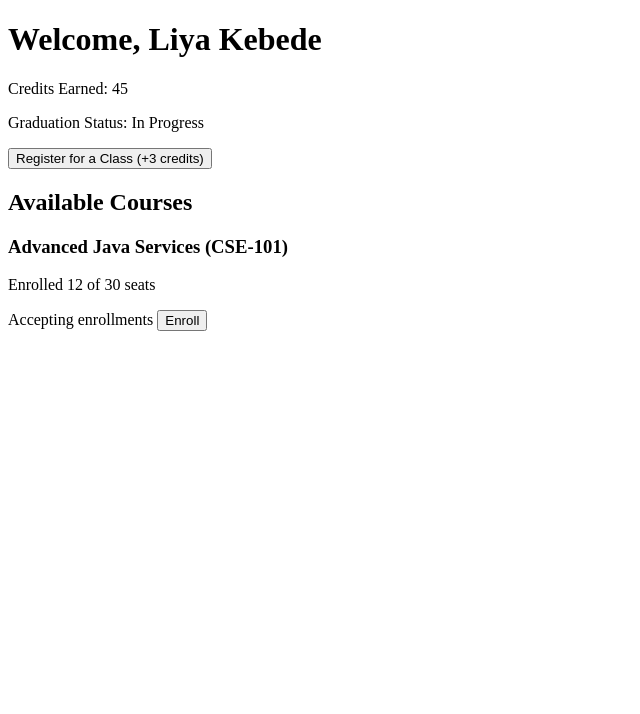
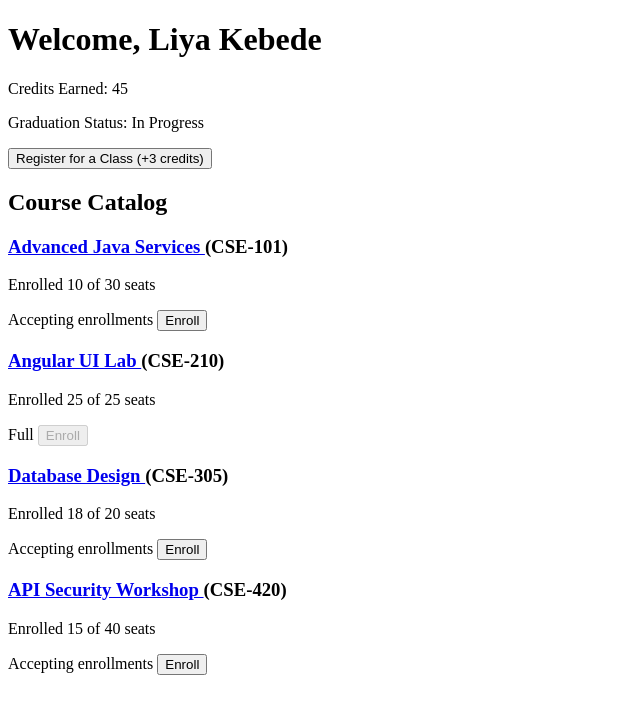
Before and after one commit to addis6-cyber/module11, an Angular app: page /dashboard in a window 1280 px wide. Shown: the top 714 px of the page, without its empty margins (0-640 px from the left). Built offline with nearby package versions, Linux system fonts and the light colour scheme.

Commit message:
update m8-lab-session2

```diff
--- a/src/app/app.routes.ts
+++ b/src/app/app.routes.ts
@@ -1,15 +1,17 @@
-import { Routes } from "@angular/router";
+import { Routes } from '@angular/router';
 
 export const routes: Routes = [
   {
-    path: "dashboard",
+    path: 'dashboard',
     loadComponent: () =>
-      import("./features/student-dashboard/student-dashboard.component")
-        .then(m => m.StudentDashboardComponent),
+      import('./features/student-dashboard/student-dashboard.component')
+        .then(m => m.StudentDashboardComponent)
   },
   {
-    path: "",
-    redirectTo: "dashboard",
-    pathMatch: "full",
+    path: 'courses/:id',
+    loadComponent: () =>
+      import('./features/course-detail/course-detail')
+        .then(m => m.CourseDetail)
   },
+  { path: '', redirectTo: 'dashboard', pathMatch: 'full' }
 ];
--- /dev/null
+++ b/src/app/features/course-detail/course-detail.html
@@ -0,0 +1,5 @@
+<h1>Course Detail</h1>
+
+<p>Course ID: {{ id() }}</p>
+
+<a routerLink="/dashboard">Back to Dashboard</a>
--- /dev/null
+++ b/src/app/features/course-detail/course-detail.ts
@@ -0,0 +1,20 @@
+import { Component, input, effect } from '@angular/core';
+import { RouterLink } from '@angular/router';
+
+@Component({
+  selector: 'app-course-detail',
+  standalone: true,
+  imports: [RouterLink],
+  templateUrl: './course-detail.html',
+})
+export class CourseDetail {
+
+  // Receives the :id from /courses/:id
+  id = input.required<string>();
+
+  constructor() {
+    effect(() => {
+      console.log(`Loading course detail for ID: ${this.id()}`);
+    });
+  }
+}
--- a/src/app/features/student-dashboard/student-dashboard.component.html
+++ b/src/app/features/student-dashboard/student-dashboard.component.html
@@ -8,10 +8,30 @@
   <button (click)="registerForClass()">
     Register for a Class (+3 credits)
   </button>
-  <h2>Available Courses</h2>
 
-<tms-course-card
-  [course]="sampleCourse"
-  (enrollClicked)="handleEnroll($event)"
-/>
+ <h2>Course Catalog</h2>
+
+@if (availableCourses().length === 0) {
+  <div class="empty-state">
+    <p>No courses are available this term. Check back during registration.</p>
+  </div>
+} @else {
+  <div class="grid">
+    @for (course of availableCourses(); track course.id) {
+      <tms-course-card
+        [course]="course"
+        (enrollClicked)="handleEnroll($event)"
+      />
+    } @empty {
+      <p>No results match your search.</p>
+    }
+  </div>
+}
+
+@if (selectedCourse(); as picked) {
+  <p class="selection-hint" role="status">
+    Last enrollment request:
+    <strong>{{ picked.title }}</strong> ({{ picked.code }})
+  </p>
+}
 </div>
--- a/src/app/features/student-dashboard/student-dashboard.component.ts
+++ b/src/app/features/student-dashboard/student-dashboard.component.ts
@@ -27,47 +27,39 @@ export class StudentDashboardComponent {
   }
   selectedCourse = signal<Course | null>(null);
 
-sampleCourse: Course = {
-  id: 1,
-  title: 'Advanced Java Services',
-  code: 'CSE-101',
-  maxCapacity: 30,
-  enrollmentCount: 12,
-};
+availableCourses = signal<Course[]>([
+  {
+    id: 1,
+    title: 'Advanced Java Services',
+    code: 'CSE-101',
+    maxCapacity: 30,
+    enrollmentCount: 10,
+  },
+  {
+    id: 2,
+    title: 'Angular UI Lab',
+    code: 'CSE-210',
+    maxCapacity: 25,
+    enrollmentCount: 25,
+  },
+  {
+    id: 3,
+    title: 'Database Design',
+    code: 'CSE-305',
+    maxCapacity: 20,
+    enrollmentCount: 18,
+  },
+  {
+    id: 4,
+    title: 'API Security Workshop',
+    code: 'CSE-420',
+    maxCapacity: 40,
+    enrollmentCount: 15,
+  },
+]);
 
 handleEnroll(course: Course) {
   this.selectedCourse.set(course);
   console.log('Enrollment requested for:', course.title);
 }
-availableCourses = signal<Course[]>([
-{
-id: 1,
-title: "Advanced Java Services",
-code: "CSE-101",
-maxCapacity: 30,
-enrollmentCount: 10,
-},
-{
-id: 2,
-title: "Angular UI Lab",
-code: "CSE-210",
-maxCapacity: 25,
-enrollmentCount: 25,
-},
-{
-id: 3,
-title: "Database Design",
-code: "CSE-305",
-maxCapacity: 20,
-enrollmentCount: 18,
-},
-{
-id: 4,
-title: "API Security Workshop",
-code: "CSE-420",
-maxCapacity: 40,
-enrollmentCount: 15,
-},
-]);
-
 }
--- a/src/app/ui/course-card/course-card.html
+++ b/src/app/ui/course-card/course-card.html
@@ -1,5 +1,10 @@
 <div class="card">
-  <h3>{{ course().title }} ({{ course().code }})</h3>
+  <h3>
+  <a [routerLink]="['/courses', course().id]">
+    {{ course().title }}
+  </a>
+  ({{ course().code }})
+</h3>
 
   <p>
     Enrolled {{ course().enrollmentCount }} of {{ course().maxCapacity }} seats
--- a/src/app/ui/course-card/course-card.ts
+++ b/src/app/ui/course-card/course-card.ts
@@ -1,9 +1,11 @@
 import { Component, input, output } from '@angular/core';
+import { RouterLink } from '@angular/router';
 import { Course } from '../../models/course.model';
 
 @Component({
   selector: 'tms-course-card',
   standalone: true,
+  imports: [RouterLink],
   templateUrl: './course-card.html',
   styleUrl: './course-card.scss',
 })
```
Also changed, not shown: src/app/features/course-detail/course-detail.scss (added), 1 other file (tests, documents, lock files or other folders).
